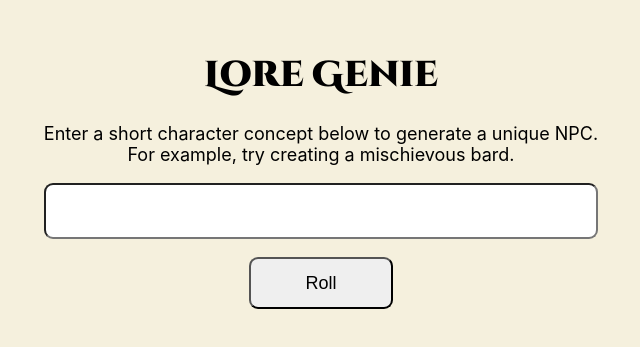
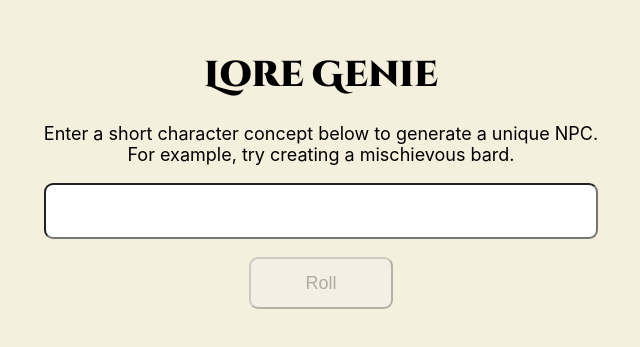
Before and after one commit to Arachnid/loregenie, a Next.js app: page / in a window 1280 px wide. Shown: the part 247-594 px from the top of the page, without its empty margins (319-959 px from the left). Built offline with nearby package versions, Linux system fonts and the light colour scheme; a web font is replaced by a local one.

Commit message:
Disable roll if no text is entered

```diff
--- a/pages/index.tsx
+++ b/pages/index.tsx
@@ -50,7 +50,6 @@ const QueryPage: React.FC = () => {
         setError(result.error);
       }
       // Update the state with the model's response
-      console.log(result);
       setResponse(result);
     } catch (err) {
       // Update the state with the error
@@ -112,7 +111,7 @@ const QueryPage: React.FC = () => {
             />
 
             {!isSubmitting ?
-              <button type="submit" disabled={isSubmitting}>Roll</button>
+              <button type="submit" disabled={query.length == 0}>Roll</button>
             :
               <div className={styles.loading}>
                <h2>{loading[Math.floor(Math.random() * loading.length)]}</h2>
```
